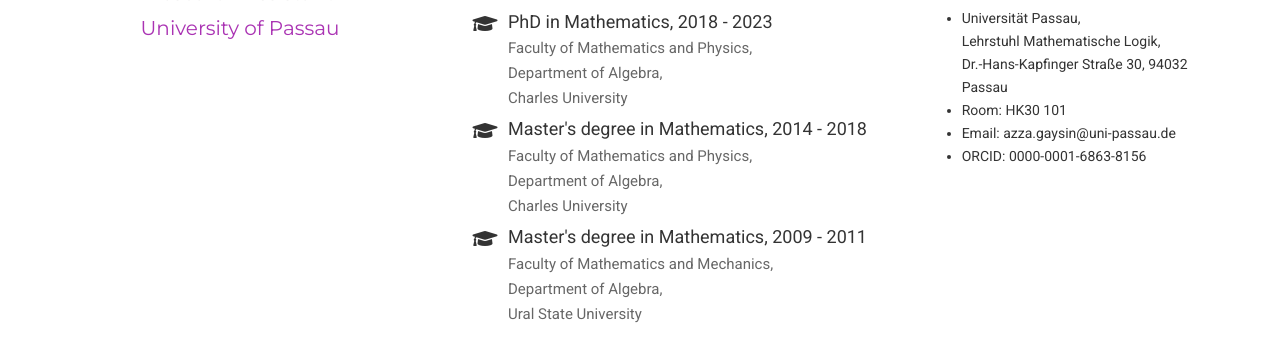
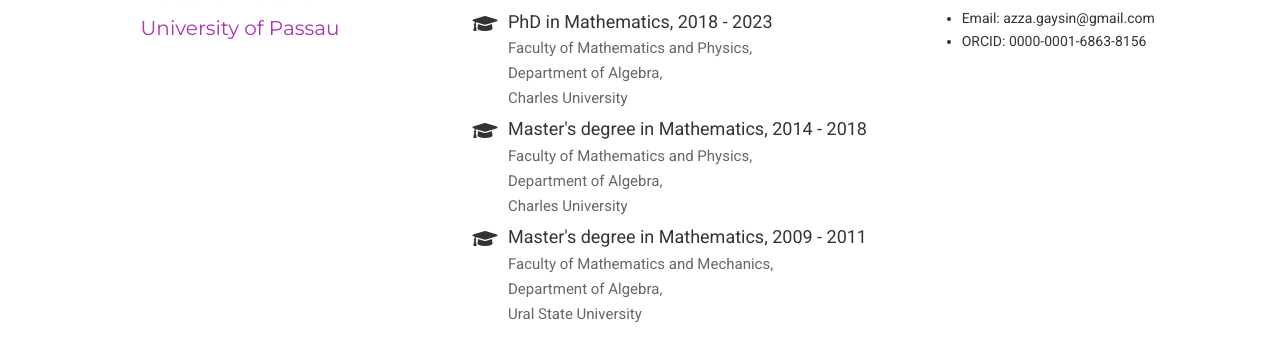
Before and after one commit to Nevporyadke/nevporyadke.github.io, a plain HTML site: page index.html in a window 1280 px wide. Shown: the part 443-800 px from the top of the page. Drawn offline with nearby package versions, Linux system fonts and the light colour scheme; no server answers.

Commit message:
contact change

```diff
--- a/index.html
+++ b/index.html
@@ -250,15 +250,7 @@
                         <h3>Contact</h3>
                         <ul class="ul-interests">
 
-                            <li>Universität Passau,
-                                <br/> Lehrstuhl Mathematische Logik,
-                                <br/>Dr.-Hans-Kapfinger Straße 30, 94032 Passau
-
-                            </li>
-
-                            <li>Room: HK30 101</li>
-
-                            <li>Email: azza.gaysin@uni-passau.de</li>
+                            <li>Email: azza.gaysin@gmail.com</li>
 
                             <li>ORCID: 0000-0001-6863-8156 </li>
 
```
